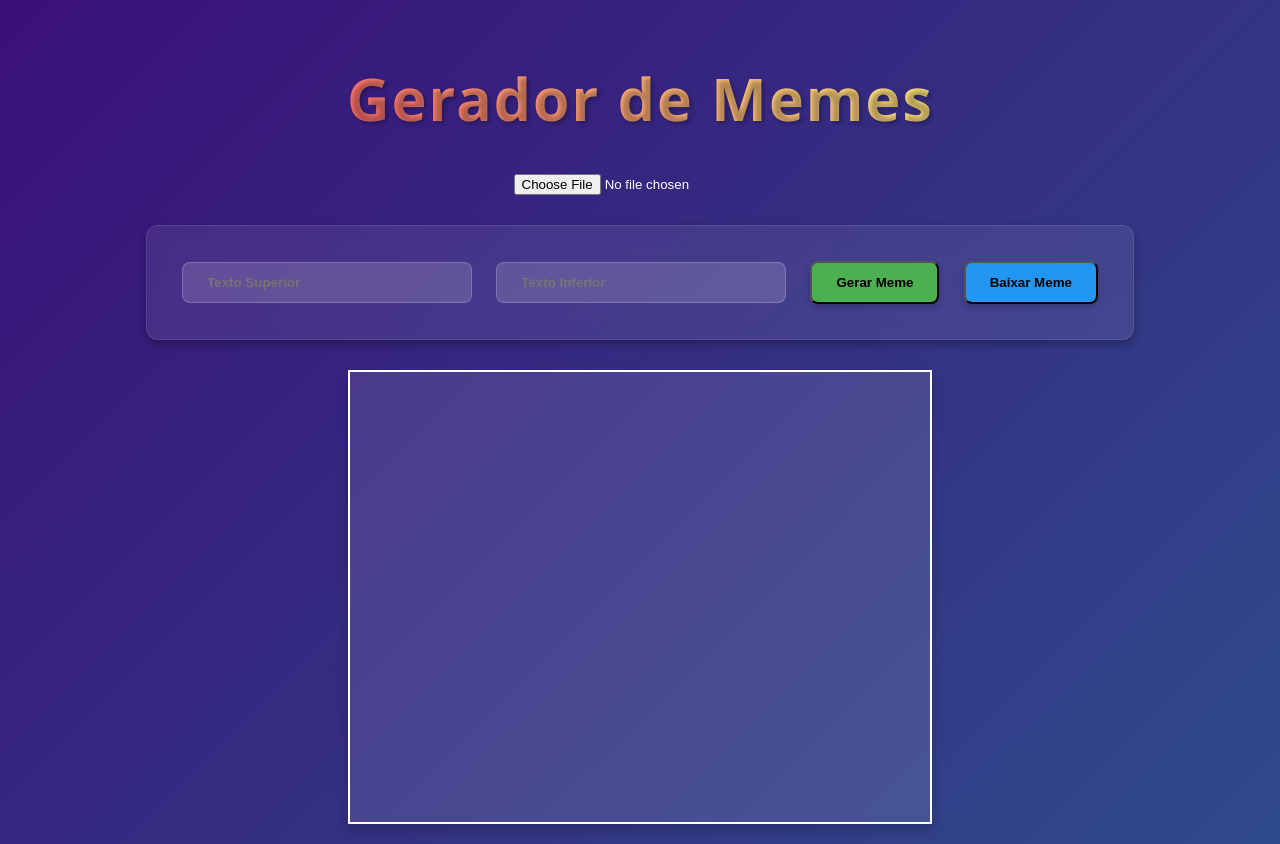
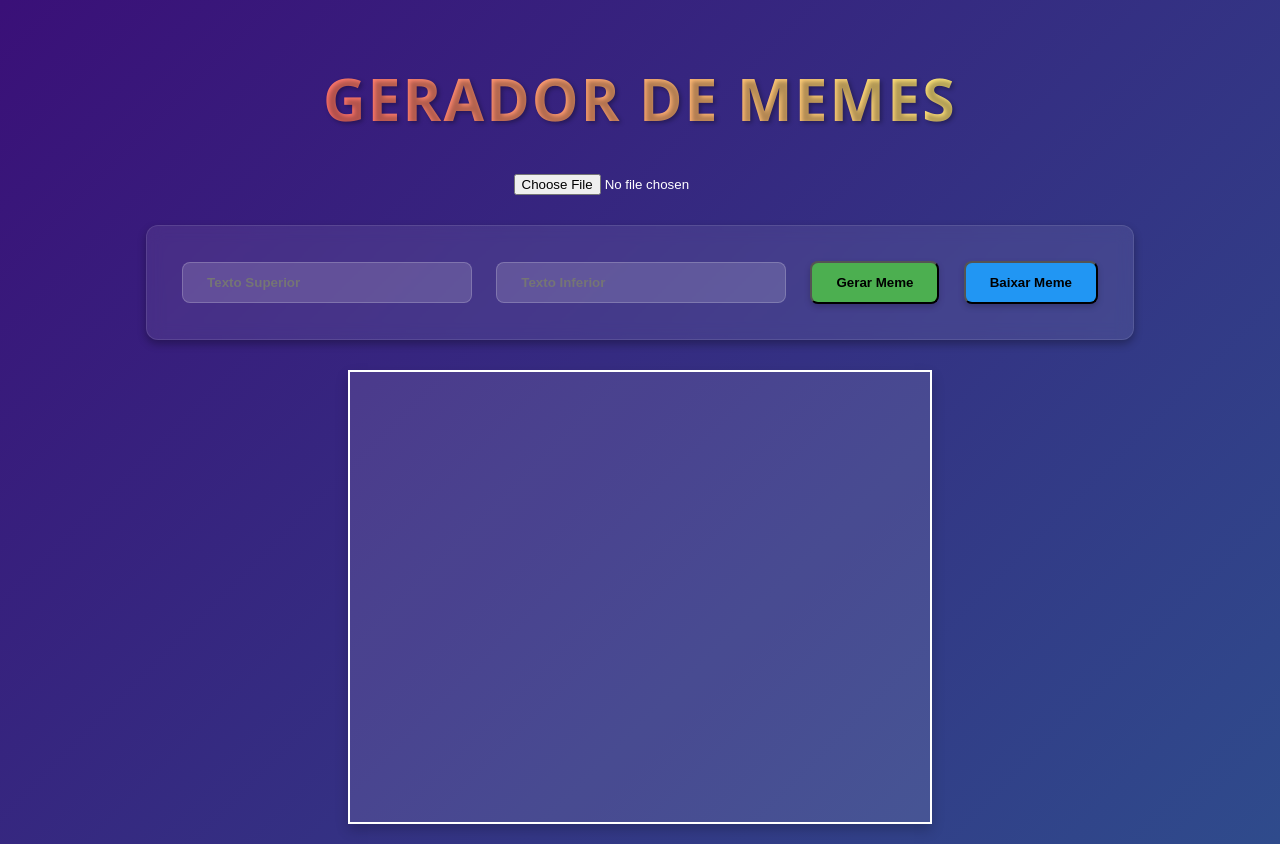
Before and after one commit to Cezar-Tosta/gerador_memes, a plain HTML site: page index.html in a window 1280 px wide. Drawn offline with Linux system fonts and the light colour scheme.

Commit message:
Ajuste no index.html
De "Gerador de Memes" para "GERADOR DE MEMES"

```diff
--- a/index.html
+++ b/index.html
@@ -7,7 +7,7 @@
   <link rel="stylesheet" href="style.css">
 </head>
 <body>
-  <h1>Gerador de Memes</h1>
+  <h1>GERADOR DE MEMES</h1>
   <input type="file" id="imageInput" accept="image/*">
   <div class="controls">
     <input type="text" id="topText" placeholder="Texto Superior">
```
